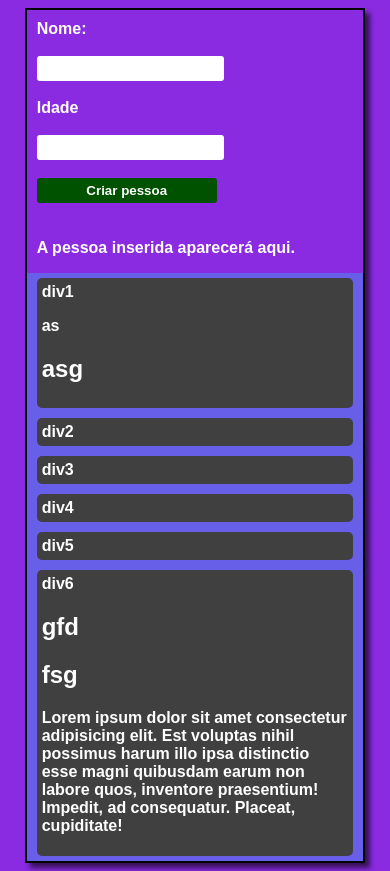
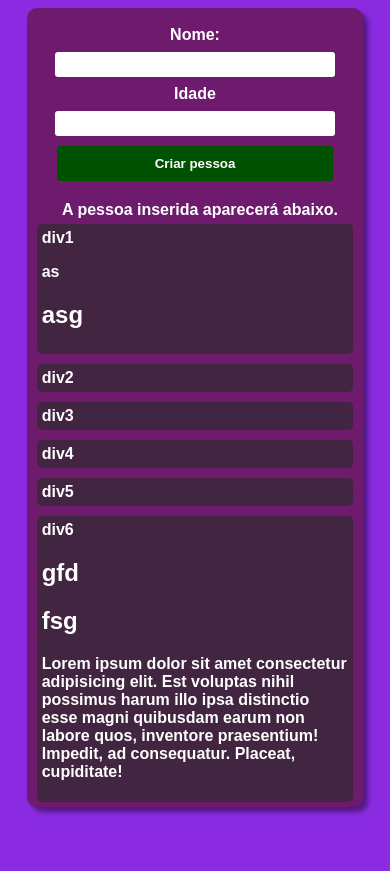
Before and after one commit to heitoramorim18/manipulando-objetos-js, a plain HTML site: page index.html in a window 390 px wide. After the commit the page ends 844 px from the top, so only its background shows below. Drawn offline with Linux system fonts and the light colour scheme.

Commit message:
arrumei responsividade

```diff
--- a/estilos/mobile-first.css
+++ b/estilos/mobile-first.css
@@ -8,30 +8,38 @@ min-height: 500px;
 width: 90%;
 margin: auto;
 padding-top: 10px;
-border: 2px solid black;
-box-shadow: 5px 5px 5px rgba(0, 0, 0, 0.616);
+background-color: rgb(110, 27, 110);
+/* border: 2px solid black; */
+border-radius: 10px;
+box-shadow: 5px 5px 5px rgba(0, 0, 0, 0.425);
 color: white;
 font-weight: bold;}
 
 #inpName, #inpAge {padding: 5px;
 border: none;
 border-radius: 3px;
-margin: 0px 10px;}
+margin: 0px 10px;
+margin: auto;
+width: 80%;}
 
-label {margin-left: 10px;}
+label {margin-left: 10px;
+padding: 8px 0px;
+margin: auto;}
 
-#criar {padding: 5px;
+#criar {padding: 10px;
 border: none;
 border-radius: 3px;
-width: 180px;
+width: 82%;
 cursor: pointer;
 background-color: rgb(0, 82, 0);
 color: white;
 font-weight: bold;
-margin-bottom: 20px;
-margin-left: 10px;}
+margin: auto;
+margin-top: 10px;}
 
-section {background-color: rgba(0, 255, 255, 0.247);
+#criar:hover {background-color: rgb(22, 138, 22);}
+
+section {background-color: rgb(110, 27, 110);
 padding: 0px 5px;
 align-self: stretch;
 display: flex;
@@ -40,9 +48,11 @@ justify-content: space-around;
 /* display: grid;
 grid-template-rows: 10% 1fr;
 grid-template-columns: repeat(4, 1fr); */
-height: 100%;}
+height: 100%;
+border-bottom-left-radius: 10px;
+border-bottom-right-radius: 10px;}
 
-.cards {background-color: rgb(65, 64, 64);
+.cards {background-color: rgb(65, 37, 65);
 flex-basis: 280px;
 flex-shrink: 0;
 flex-grow: 1;
@@ -50,4 +60,29 @@ margin: 5px 5px;
 border-radius: 5px;
 padding: 5px;}
 
-#display {padding-left: 10px;}
+.cards:hover {flex-basis: 290px;
+background-color: rgb(128, 75, 128);}
+
+#textoDeFora {padding-left: 10px;
+margin: auto;
+margin-top: 20px;}
+
+
+
+/* TELAS GRANDES */
+@media screen and (min-width: 768px) {
+
+
+    #criar, #inpName, #inpAge {width: 280px;
+    margin: 0px;
+    margin-left: 20px;}
+
+    #criar {margin-top: 10px;
+    width: 290px;}
+
+    #textoDeFora {margin: 0;
+    margin: 10px 0px 5px 10px;}
+
+    label {margin: 0px;
+    margin-left: 20px;}
+}
--- a/index.html
+++ b/index.html
@@ -10,15 +10,15 @@
 
 <body>
     <main>
-        <label for="inpName">Nome:</label> <br>
-        <input type="text" id="inpName"> <br>
+        <label for="inpName">Nome:</label>
+        <input type="text" id="inpName">
 
-        <label for="inpAge">Idade</label> <br>
-        <input type="number" id="inpAge"> <br>
+        <label for="inpAge">Idade</label>
+        <input type="number" id="inpAge">
 
         <input type="submit" value="Criar pessoa" id="criar">
 
-        <p id="display">A pessoa inserida aparecerá aqui.</p>
+        <p id="textoDeFora">A pessoa inserida aparecerá abaixo.</p>
 
 
         <section>
@@ -26,10 +26,15 @@
                 <p>as</p>
                 <h1>asg</h1>
             </div>
+
             <div class="cards">div2</div>
+
             <div class="cards">div3</div>
+
             <div class="cards">div4</div>
+
             <div class="cards">div5</div>
+
             <div class="cards">div6
                 <h1>gfd</h1>
                 <h1>fsg</h1>
```
